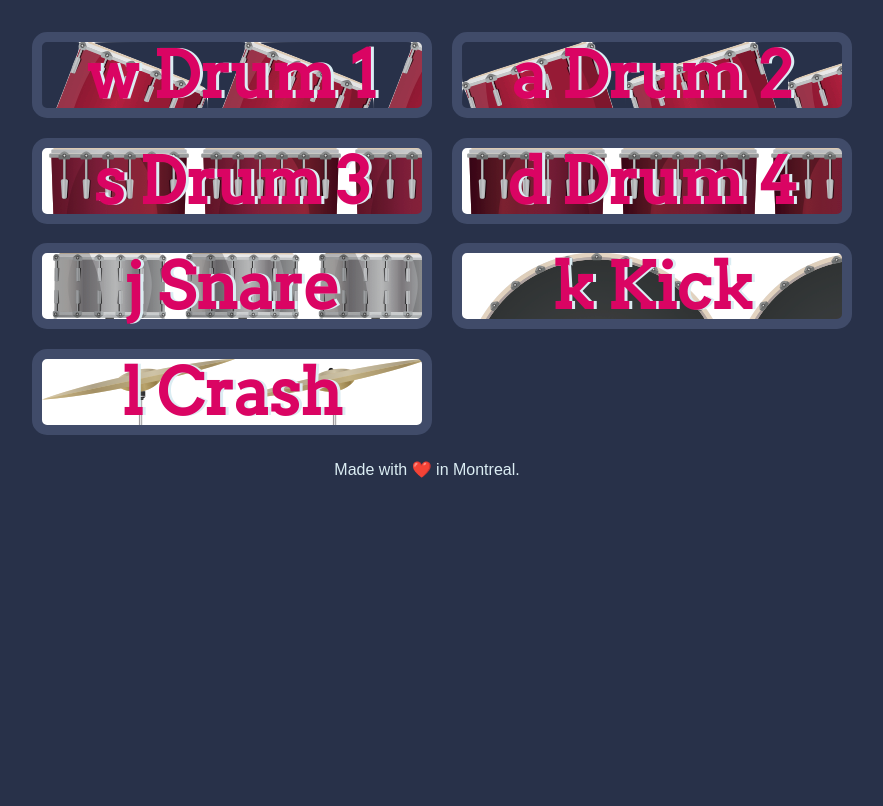
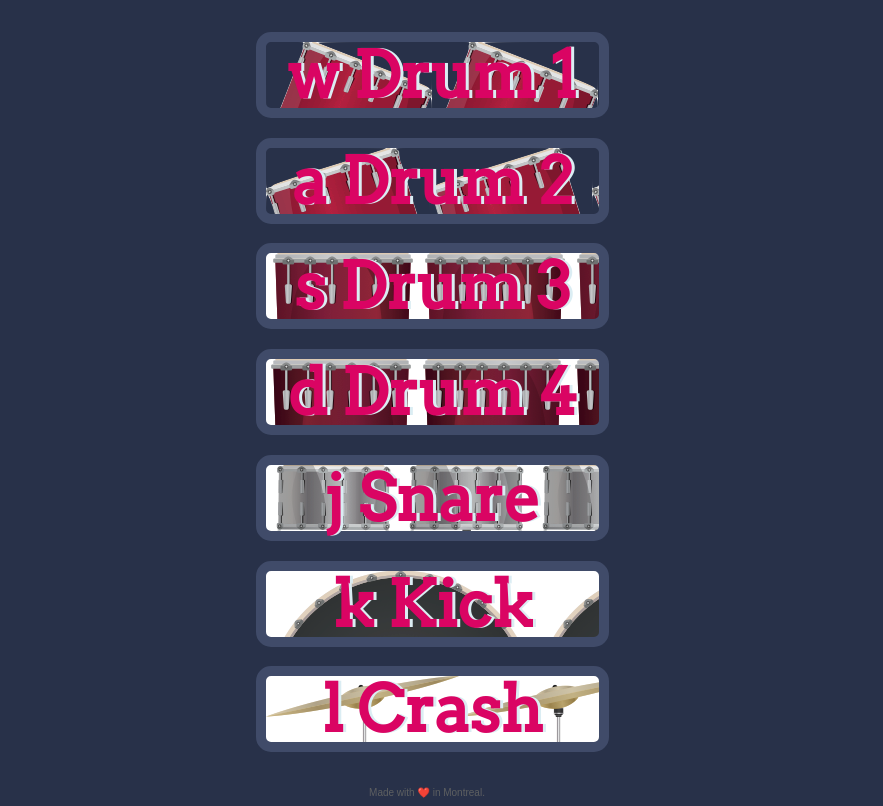
Before and after one commit to PierreCautain/Drum-Kit, a plain HTML site: page index.html in a window 1280 px wide. Shown: the part 110-916 px from the top of the page, without its empty margins (213-1096 px from the left). Before the commit the page ends 800 px from the top, so only its background shows below. Drawn offline with Linux system fonts and the light colour scheme.

Commit message:
Update styles.css

```diff
--- a/styles.css
+++ b/styles.css
@@ -12,20 +12,20 @@ h1 {
 }
 
 footer {
-  color: #DBEDF3;
+  color: #5e6061;
   font-family: sans-serif;
-}
-
-.w, .a, .s, .d, .j, .k, .l {
-  display: block;  /* Makes buttons stack vertically */
-  margin: 10px auto;  /* Adds vertical spacing between buttons and centers horizontally */
+  margin-top: 10px;
+  bottom: 10px;
+  width: 100%;
+  text-align: center;
+  font-size: 10px;
 }
 
 /* Add this to the container/parent element that holds the buttons */
 .set {
   padding: 0;
   display: grid;
-  grid-template-columns: repeat(2, 1fr);  /* Creates 2 equal columns */
+  justify-content: center;
   gap: 10px;  /* Space between buttons */
   max-width: 800px;  /* Optional: maximum width of the grid */
   margin: 0 auto;  /* Centers the grid */
@@ -60,6 +60,13 @@ footer {
   background-image: url("images/crash.png");
 }
 
+.w, .a, .s, .d, .j, .k, .l {
+  display: block;  /* Makes buttons stack vertically */
+  width: 50%;
+  margin: 0px auto;  /* Adds vertical spacing between buttons and centers horizontally */
+  margin-bottom: 10px;
+}
+
 .game-over {
   background-color: red;
   opacity: 0.8;
@@ -90,7 +97,7 @@ body .set button.drum {
   display: flex;
   justify-content: center;
   align-items: center;
-  width: 400px;
+  width: 100%;
   height: calc((100vh - 200px) / 7);
   margin: 5px;
   background-color: transparent;
@@ -113,13 +120,6 @@ body .set button.drum.pressed {
   margin-bottom: 10px;
 }
 
-.footer {
-  position: fixed;
-  bottom: 2px;
-  width: 100%;
-  text-align: center;
-}
-
 * {
     -webkit-touch-callout: none; /* iOS Safari */
     -webkit-user-select: none;   /* Chrome/Safari/Opera */
@@ -131,14 +131,13 @@ body .set button.drum.pressed {
 }
 
 .drum {
-    aspect-ratio: 1;  /* Makes buttons square */
-    width: 100%;  /* Takes full width of grid cell */
-    margin: 0;  /* Removes any default margins */
+    aspect-ratio: 4;
+    width: 100%;
+    margin: 0;
 }
 
-/* If you have 7 buttons, the last row will have special handling */
 .drum:last-child {
-    grid-column: 1 / -1;  /* Makes the last button span both columns */
-    max-width: 50%;  /* Makes it half the width of the grid */
-    margin: 0 auto;  /* Centers it */
+    grid-column: 1 / -1;
+    width: 100%;
+    margin: 0 auto;
 }
```
